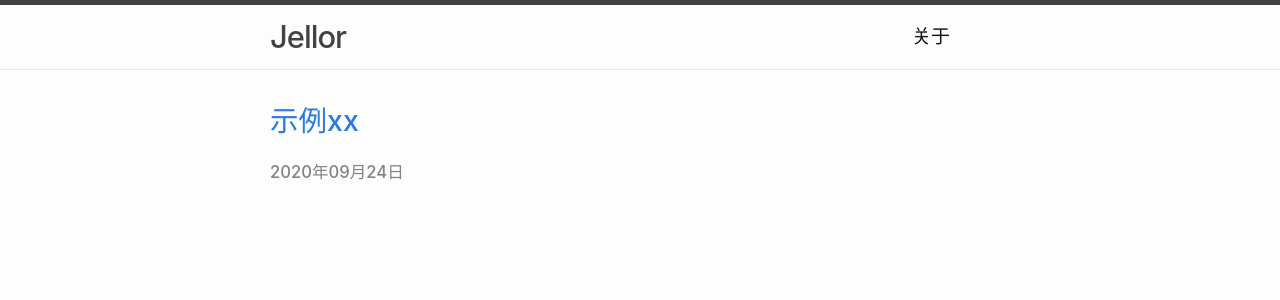
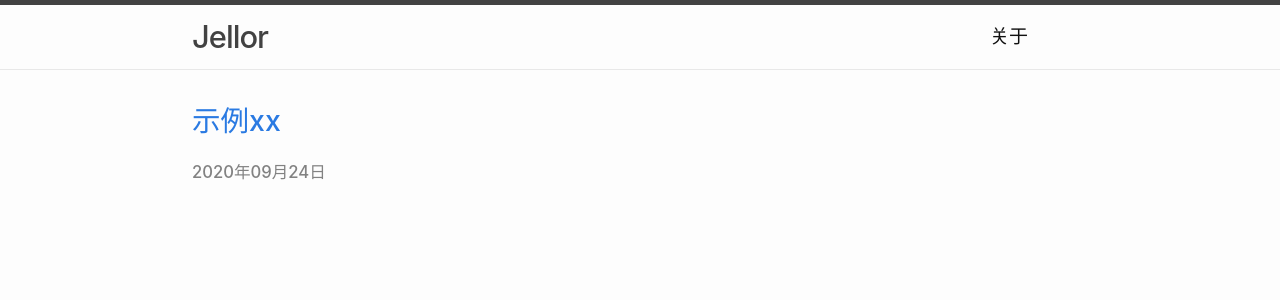
Before and after one commit to jellor/jellor.github.io, a Jekyll site: the page built from index.html, in a window 1280 px wide. Shown: the top 300 px of the page. Built offline with Jekyll 4.4.1, drawn with Linux system fonts in a browser that asks for light colours; comment, search, counter and statistics services are not loaded.

Commit message:
change wrapper

```diff
--- a/_sass/minima/_base.scss
+++ b/_sass/minima/_base.scss
@@ -198,18 +198,20 @@ pre {
  * Wrapper
  */
 .wrapper {
-  max-width: calc(#{$content-width} - (#{$spacing-unit}));
+  width: 70%;
+  padding: 0 30px;
+  // max-width: calc(#{$content-width} - (#{$spacing-unit}));
   margin-right: auto;
   margin-left: auto;
-  padding-right: $spacing-unit / 2;
-  padding-left: $spacing-unit / 2;
-  @extend %clearfix;
+  // padding-right: $spacing-unit / 2;
+  // padding-left: $spacing-unit / 2;
+  // @extend %clearfix;
 
-  @media screen and (min-width: $on-large) {
-    max-width: calc(#{$content-width} - (#{$spacing-unit} * 2));
-    padding-right: $spacing-unit;
-    padding-left: $spacing-unit;
-  }
+  // @media screen and (min-width: $on-large) {
+  //   max-width: calc(#{$content-width} - (#{$spacing-unit} * 2));
+  //   padding-right: $spacing-unit;
+  //   padding-left: $spacing-unit;
+  // }
 }
 
 
```
